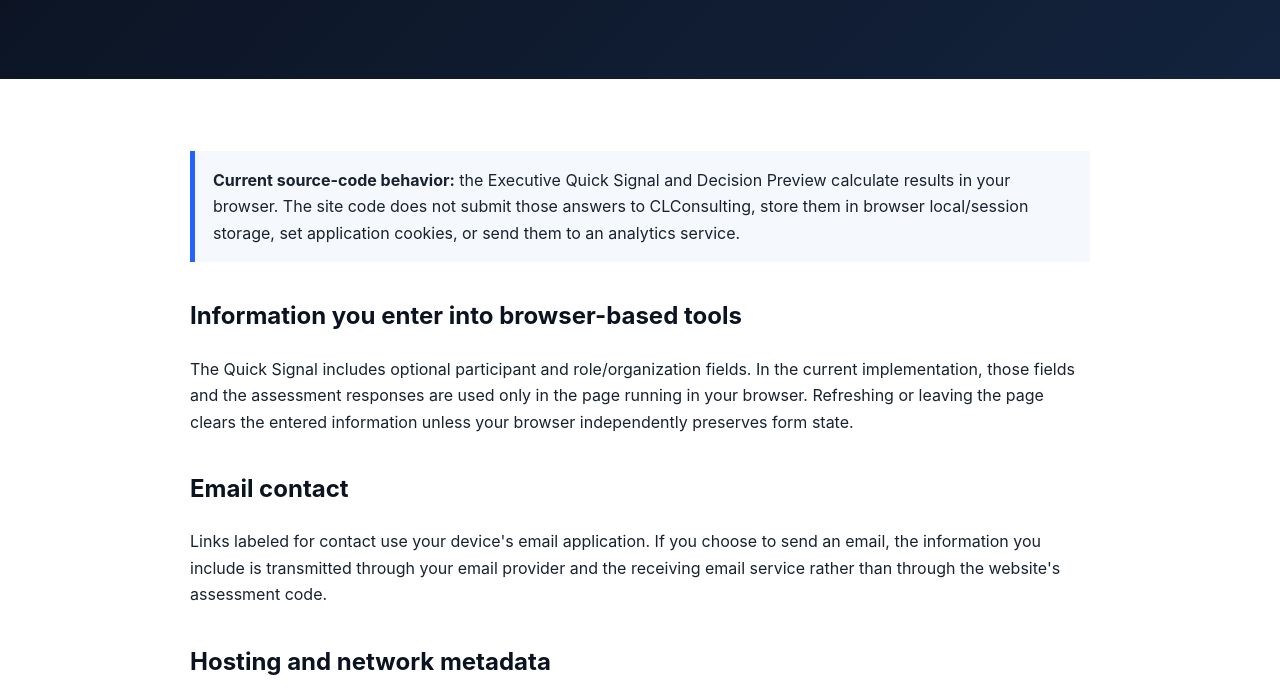
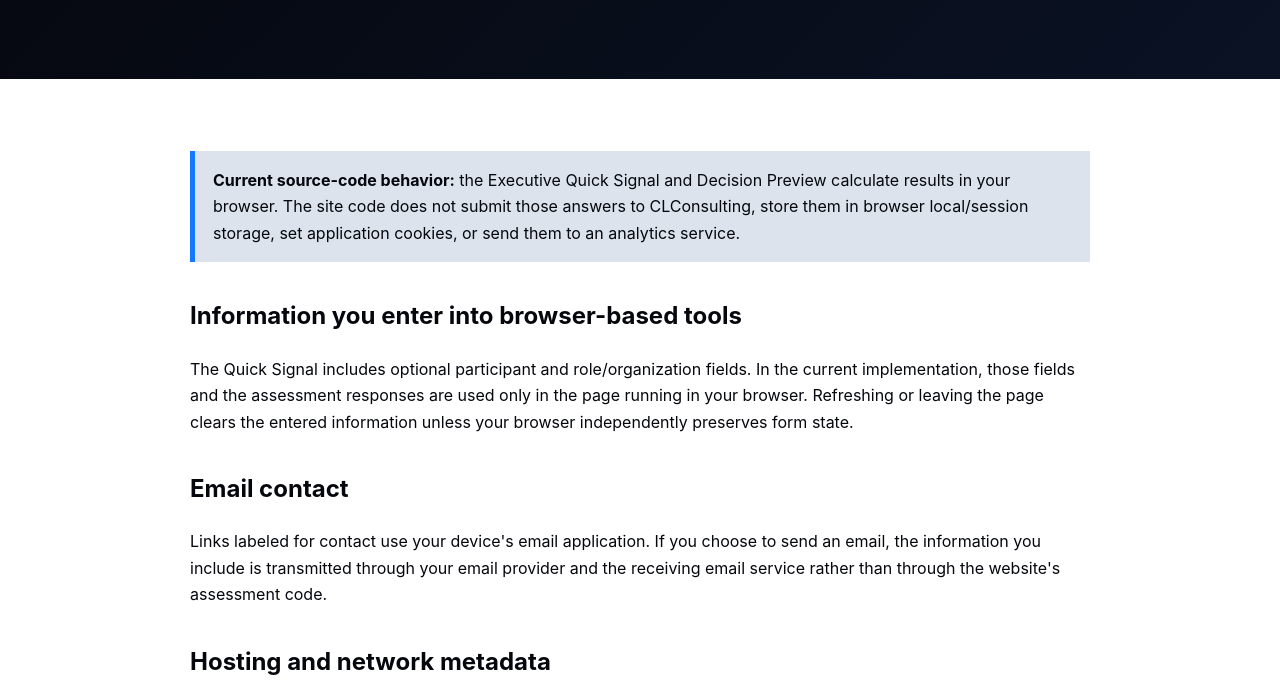
Before and after one commit to CLconsultings/skills-github-pages, a plain HTML site: page privacy.html in a window 1280 px wide. Shown: the part 305-1003 px from the top of the page. Drawn offline with Linux system fonts and the light colour scheme.

Commit message:
Align CLconsultingcorp site privacy.html to owner-approved six-color palette

```diff
--- a/privacy.html
+++ b/privacy.html
@@ -7,8 +7,8 @@
 <meta name="description" content="Privacy information for the Executive AI Consulting website and browser-based assessment tools.">
 <link rel="canonical" href="https://www.executiveaiconsulting.org/privacy.html">
 <style>
-:root{--navy:#0b1220;--navy2:#13233d;--blue:#2563ff;--sky:#70d3fc;--ink:#182230;--slate:#5a6b7c;--line:#d8e0e8;--soft:#f5f8fc}
-*{box-sizing:border-box}body{margin:0;font-family:Inter,Arial,Helvetica,sans-serif;color:var(--ink);line-height:1.65}.wrap{width:min(900px,calc(100% - 32px));margin:auto}.nav,.footer{background:var(--navy);color:#fff}.nav .wrap{min-height:68px;display:flex;align-items:center;justify-content:space-between;gap:20px}.nav a,.footer a{color:#fff;text-decoration:none}.hero{background:linear-gradient(135deg,var(--navy),var(--navy2));color:#fff;padding:64px 0}.eyebrow{font-size:12px;font-weight:900;letter-spacing:.14em;text-transform:uppercase;color:var(--sky)}h1{font-size:clamp(38px,6vw,58px);line-height:1.05;margin:12px 0}.lead{color:#d6dfeb;max-width:760px;font-size:18px}.section{padding:56px 0}.section h2{margin-top:34px;color:var(--navy)}.note{background:var(--soft);border-left:5px solid var(--blue);padding:16px 18px}.footer{padding:30px 0;color:#9fb0c6}
+:root{--navy:#05070D;--navy2:#0A1224;--blue:#1677FF;--sky:#4DB8FF;--ink:#05070D;--slate:#0A1224;--line:#DCE3EC;--soft:#DCE3EC}
+*{box-sizing:border-box}body{margin:0;font-family:Inter,Arial,Helvetica,sans-serif;color:var(--ink);line-height:1.65}.wrap{width:min(900px,calc(100% - 32px));margin:auto}.nav,.footer{background:var(--navy);color:#FFFFFF}.nav .wrap{min-height:68px;display:flex;align-items:center;justify-content:space-between;gap:20px}.nav a,.footer a{color:#FFFFFF;text-decoration:none}.hero{background:linear-gradient(135deg,var(--navy),var(--navy2));color:#FFFFFF;padding:64px 0}.eyebrow{font-size:12px;font-weight:900;letter-spacing:.14em;text-transform:uppercase;color:var(--sky)}h1{font-size:clamp(38px,6vw,58px);line-height:1.05;margin:12px 0}.lead{color:#DCE3EC;max-width:760px;font-size:18px}.section{padding:56px 0}.section h2{margin-top:34px;color:var(--navy)}.note{background:var(--soft);border-left:5px solid var(--blue);padding:16px 18px}.footer{padding:30px 0;color:#DCE3EC}
 </style>
 </head>
 <body>
```
